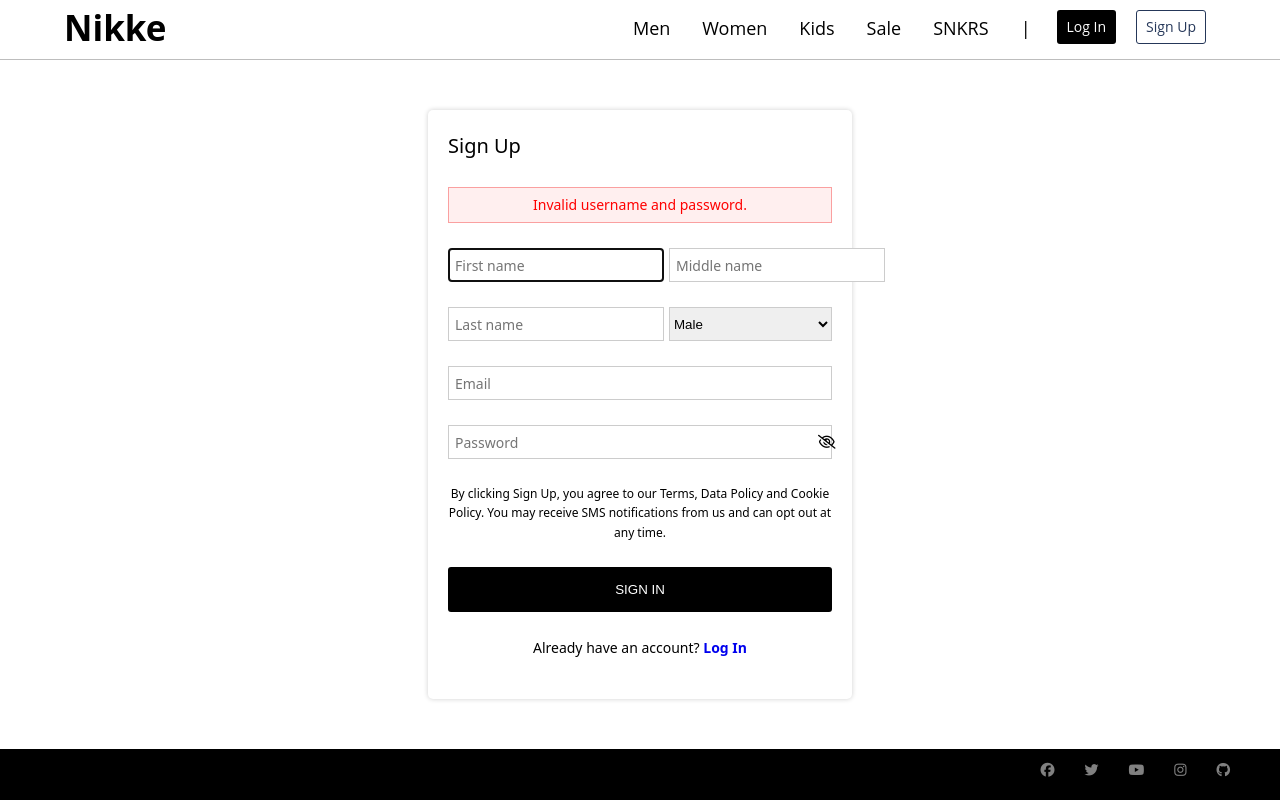
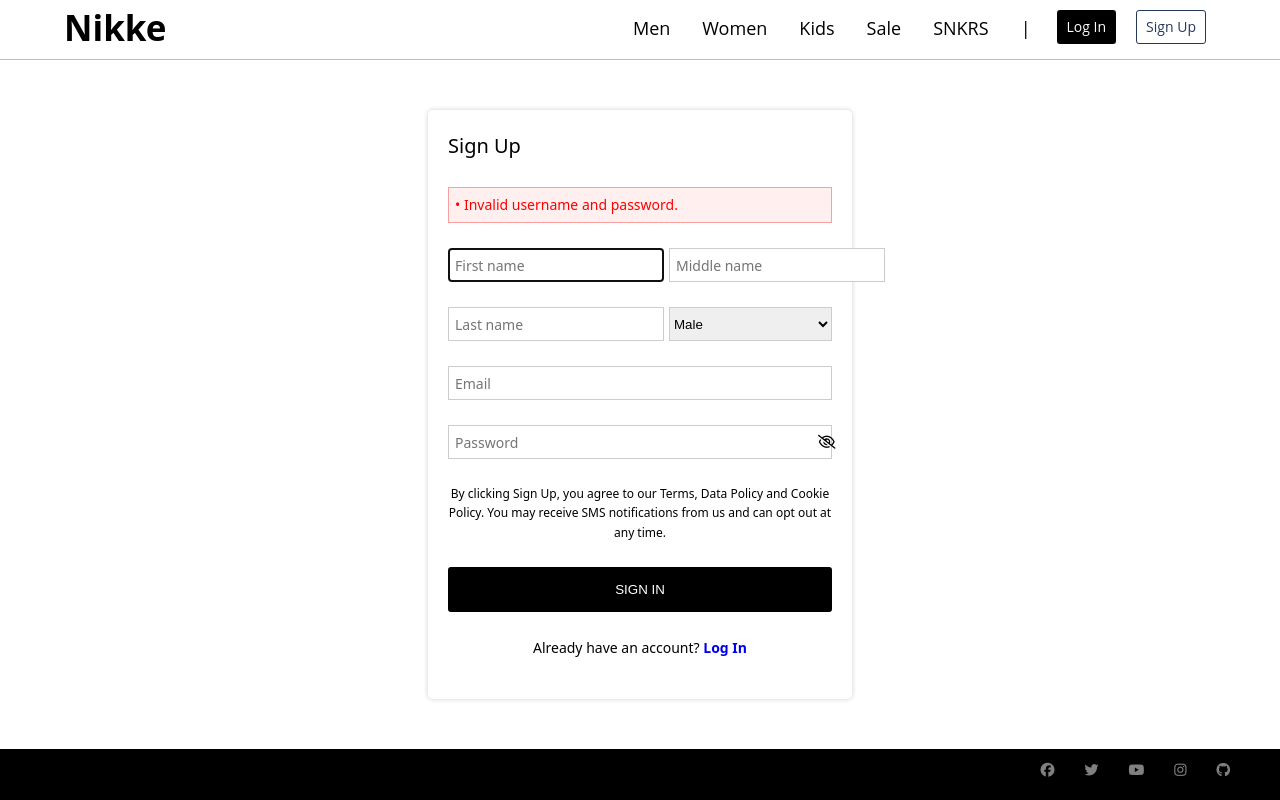
Before and after one commit to pauljor1499/vue-Nikke, a Vue app: page /register in a window 1280 px wide. Shown: the top 800 px of the page. Built offline with nearby package versions, Linux system fonts and the light colour scheme.

Commit message:
update navbar

```diff
--- a/src/components/NavBar.vue
+++ b/src/components/NavBar.vue
@@ -1,7 +1,7 @@
 <template>
   <nav>
     <div class="title">
-      <router-link :to="'/register'">
+      <router-link :to="'/'">
         <h1 style="color: black">Nikke</h1>
       </router-link>
     </div>
--- a/src/views/Register.vue
+++ b/src/views/Register.vue
@@ -5,7 +5,7 @@
       <div class="form-header">
         <div class="title">Sign Up</div>
       </div>
-      <div class="error-message">Invalid username and password.</div>
+      <div class="error-message">• Invalid username and password.</div>
       <div class="form-body">
         <ul>
           <form action="#">
@@ -165,6 +165,7 @@ export default {
   border: 0.5px solid rgb(250, 160, 160);
   background-color: rgb(255, 239, 239);
   margin-top: 25px;
+  text-align: left;
 }
 
 .form-body {
```
